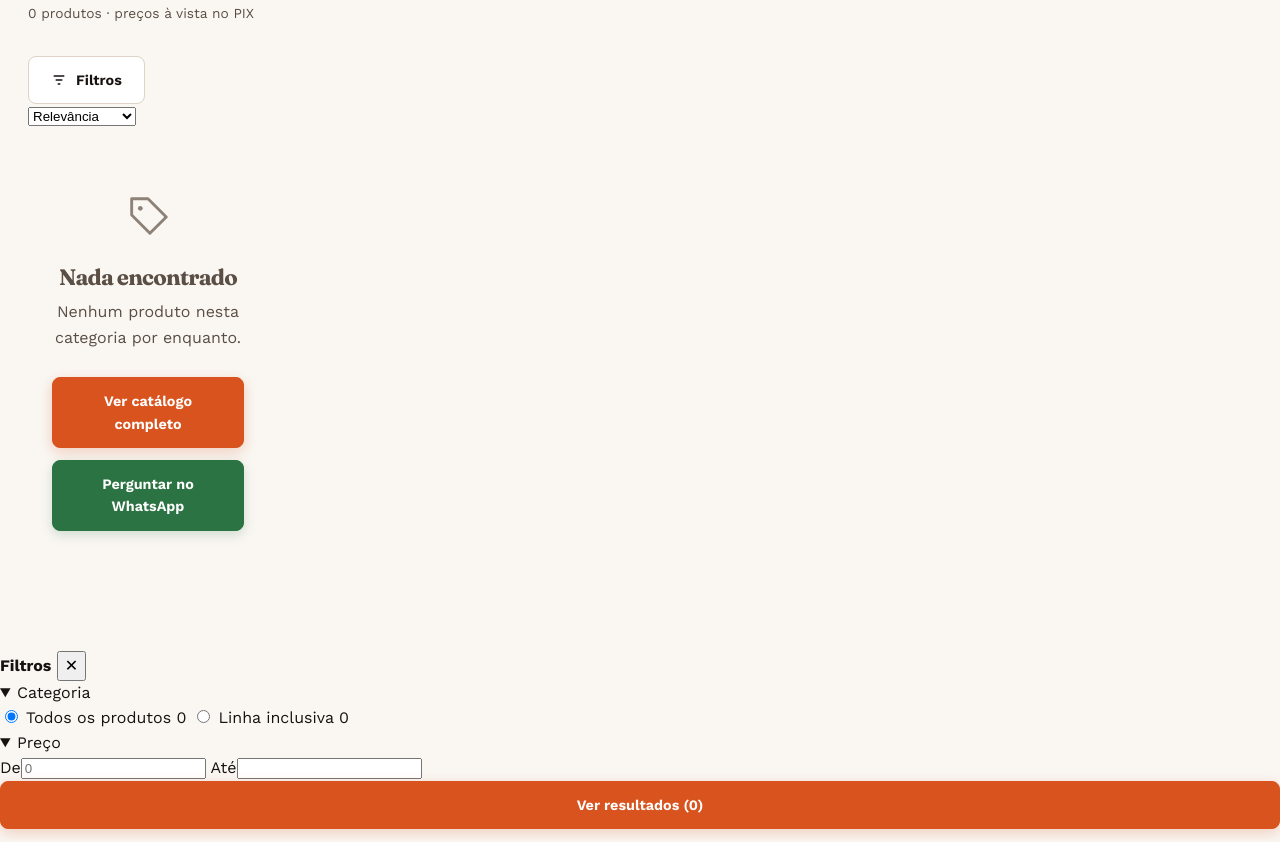
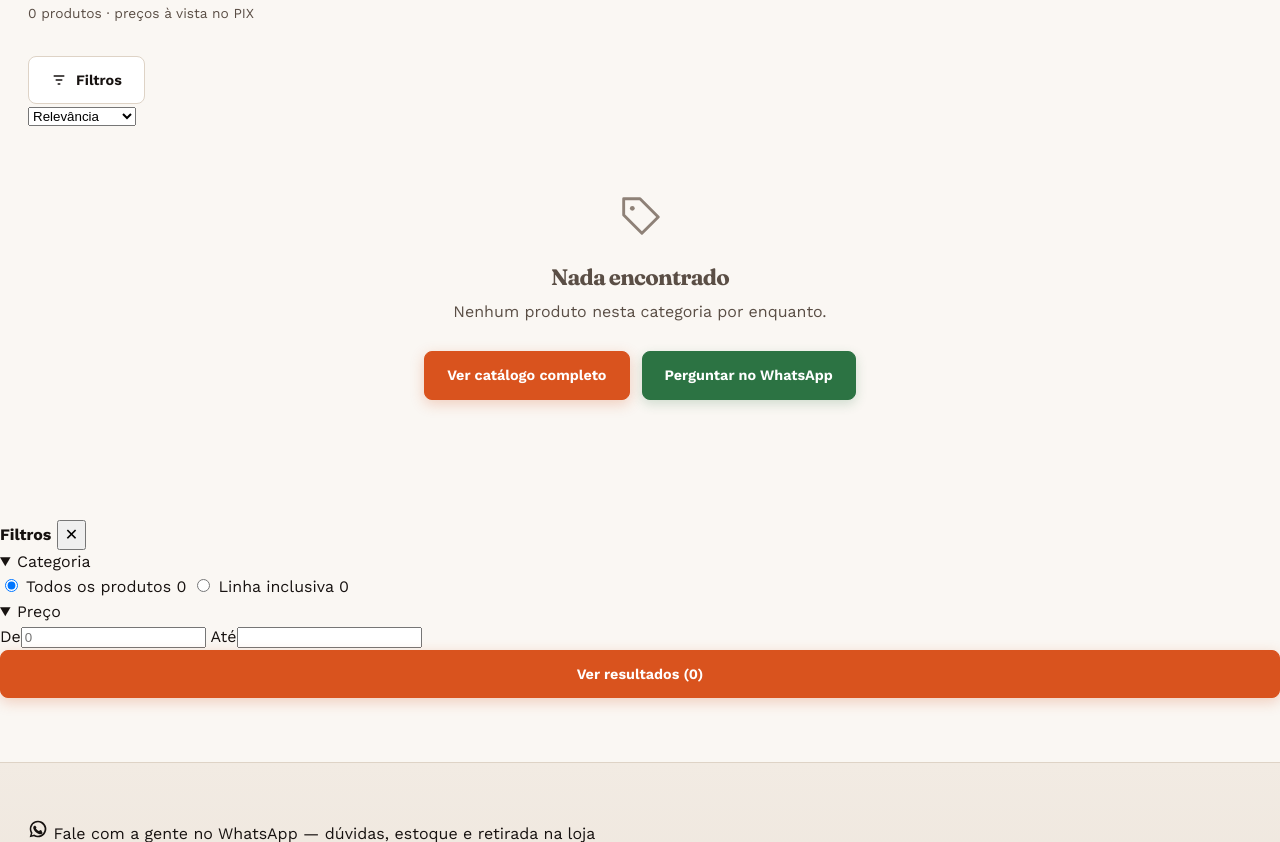
Before and after one commit to yurialexandera1/loja, a Django app: page /produtos/ in a window 1280 px wide. Shown: the part 302-1144 px from the top of the page. Run offline with Django 4.2, Linux system fonts and the light colour scheme; data that the repository does not hold is empty; parts of the project's set-up code (start-up, migrations or seed data) failed here and were passed over.

Commit message:
fix: catalogo espremido em coluna 240px - remove classe legada catalog-layout
Mesma familia do bug anterior: template mantinha a classe .catalog-layout
(sidebar antiga, grid-template-columns:240px 1fr) junto da nova
.catalog-layout-full, e a regra legada (definida depois no CSS) vencia
a cascata, forcando o grid de produtos pra dentro de uma coluna de
240px de largura.

```diff
--- a/templates/store/produtos.html
+++ b/templates/store/produtos.html
@@ -43,7 +43,7 @@
       </form>
     </div>
 
-    <div class="catalog-layout catalog-layout-full">
+    <div class="catalog-layout-full">
       <div>
         {% if products %}
           <div class="catalog">
```
